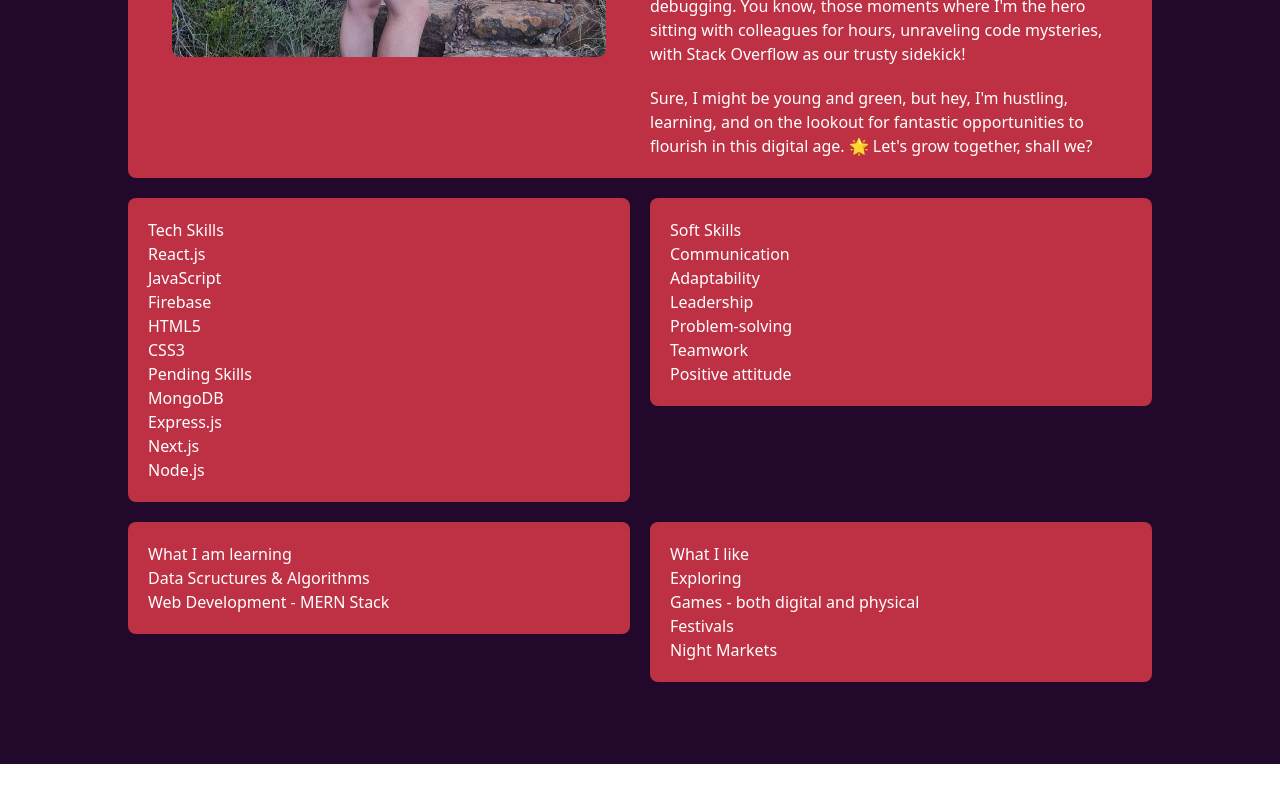
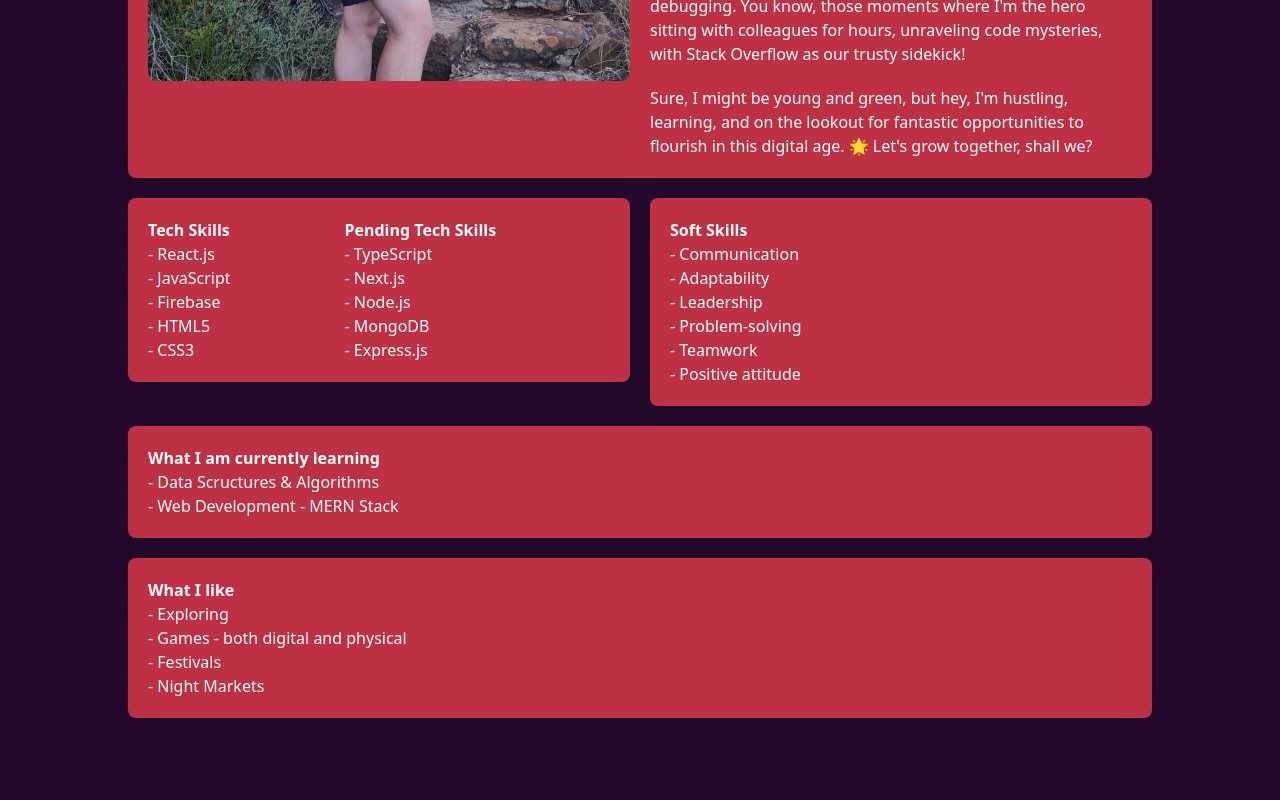
Before and after one commit to MobySchell/portfolio, a React (Vite) app: page /about in a window 1280 px wide. Shown: the part 580-1380 px from the top of the page. Before the commit the page ends 1344 px from the top, so only its background shows below. Built offline with nearby package versions, Linux system fonts and the light colour scheme.

Commit message:
rm comments

```diff
--- a/src/components/pages/AboutMe.tsx
+++ b/src/components/pages/AboutMe.tsx
@@ -4,15 +4,13 @@ export default function AboutMe() {
   return (
     <>
       <div className="grid w-[100%] h-fit bg-primary">
-        <div className="grid place-self-center w-[80%] h-fit text-white">
+        <div className="grid place-self-center w-[90%] md:w-[80%] h-fit text-white">
           {/* Info about me section */}
           <div className="grid grid-rows-auto my-[82px]">
-            {/* 3 Rows */}
             <div>
-              {/* 2 Columns */}
-              <div className="grid grid-cols-2 gap-5 bg-action rounded-lg p-5 ">
+              <div className="grid grid-cols-1 md:grid-cols-2 gap-5 bg-action rounded-lg p-5 ">
                 <img
-                  className="max-w-[90%] grid place-self-center rounded-lg"
+                  className="grid place-self-center rounded-lg"
                   src={me}
                   alt="me"
                 />
@@ -60,50 +58,61 @@ export default function AboutMe() {
               </div>
             </div>
             {/* 2 Columns */}
-            <div className="grid grid-cols-2 gap-5 mt-5 h-fit">
+            <div className="grid grid-cols-1 md:grid-cols-2 gap-5 mt-5 h-fit">
+              <div className="grid grid-cols-auto bg-action rounded-lg p-5 h-fit ">
+                <div className="col-start-1">
+                  <div className="font-semibold">Tech Skills</div>
+                  <ul>
+                    <li> - React.js</li>
+                    <li> - JavaScript</li>
+                    <li> - Firebase</li>
+                    <li> - HTML5</li>
+                    <li> - CSS3</li>
+                  </ul>
+                </div>
+
+                <div className="col-start-2">
+                  <div className="font-semibold">Pending Tech Skills</div>
+                  <ul>
+                    <li> - TypeScript</li>
+                    <li> - Next.js</li>
+                    <li> - Node.js</li>
+                    <li> - MongoDB</li>
+                    <li> - Express.js</li>
+                  </ul>
+                </div>
+              </div>
+
               <div className="bg-action rounded-lg p-5 h-fit">
-                <div>Tech Skills</div>
+                <div className="font-semibold">Soft Skills</div>
                 <ul>
-                  <li>React.js</li>
-                  <li>JavaScript</li>
-                  <li>Firebase</li>
-                  <li>HTML5</li>
-                  <li>CSS3</li>
-                  <li>Pending Skills</li>
-                  <li>MongoDB</li>
-                  <li>Express.js</li>
-                  <li>Next.js</li>
-                  <li>Node.js</li>
-                </ul>
-              </div>
-              <div className="bg-action rounded-lg p-5 h-fit">
-                <div>Soft Skills</div>
-                <ul>
-                  <li>Communication</li>
-                  <li>Adaptability</li>
-                  <li>Leadership</li>
-                  <li>Problem-solving</li>
-                  <li>Teamwork</li>
-                  <li>Positive attitude</li>
+                  <li> - Communication</li>
+                  <li> - Adaptability</li>
+                  <li> - Leadership</li>
+                  <li> - Problem-solving</li>
+                  <li> - Teamwork</li>
+                  <li> - Positive attitude</li>
                 </ul>
               </div>
             </div>
             {/* 2 Columns */}
-            <div className="grid grid-cols-2 gap-5 mt-5 h-fit">
+            <div className="grid auto-cols-auto gap-5 mt-5 h-fit">
               <div className="bg-action rounded-lg p-5 h-fit">
-                <div>What I am learning</div>
+                <div className="font-semibold">
+                  What I am currently learning
+                </div>
                 <ul>
-                  <li>Data Scructures & Algorithms</li>
-                  <li>Web Development - MERN Stack</li>
+                  <li> - Data Scructures & Algorithms</li>
+                  <li> - Web Development - MERN Stack</li>
                 </ul>
               </div>
               <div className="bg-action rounded-lg p-5 h-fit">
-                <div>What I like</div>
+                <div className="font-semibold">What I like</div>
                 <ul>
-                  <li>Exploring</li>
-                  <li>Games - both digital and physical</li>
-                  <li>Festivals</li>
-                  <li>Night Markets</li>
+                  <li> - Exploring</li>
+                  <li> - Games - both digital and physical</li>
+                  <li> - Festivals</li>
+                  <li> - Night Markets</li>
                 </ul>
               </div>
             </div>
```
